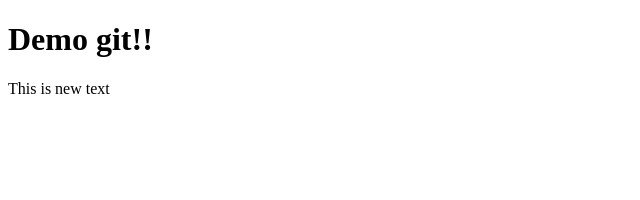
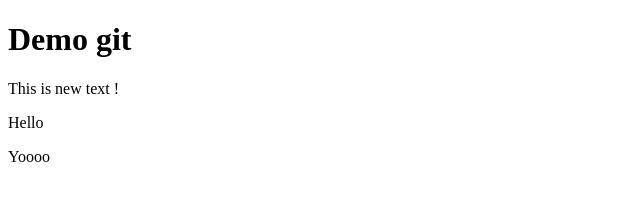
Before and after one commit to Sunnywpnk/AppDev, a plain HTML site: page Bew.html in a window 1280 px wide. Shown: the whole page, without its empty margins (0-640 px from the left). Drawn offline with Linux system fonts and the light colour scheme.

Commit message:
add message

```diff
--- a/Bew.html
+++ b/Bew.html
@@ -2,9 +2,11 @@
 <html lang="th">
 <head><title>Demo git</title></head>
 <body>
-    <h1>Demo git!!</h1>
+    <h1>Demo git</h1>
 
-    <p>This is new text</p>
+    <p>This is new text !</p>
+    <p>Hello</p>
+    <p>Yoooo</p>
 
 </body>
 </html>
```
